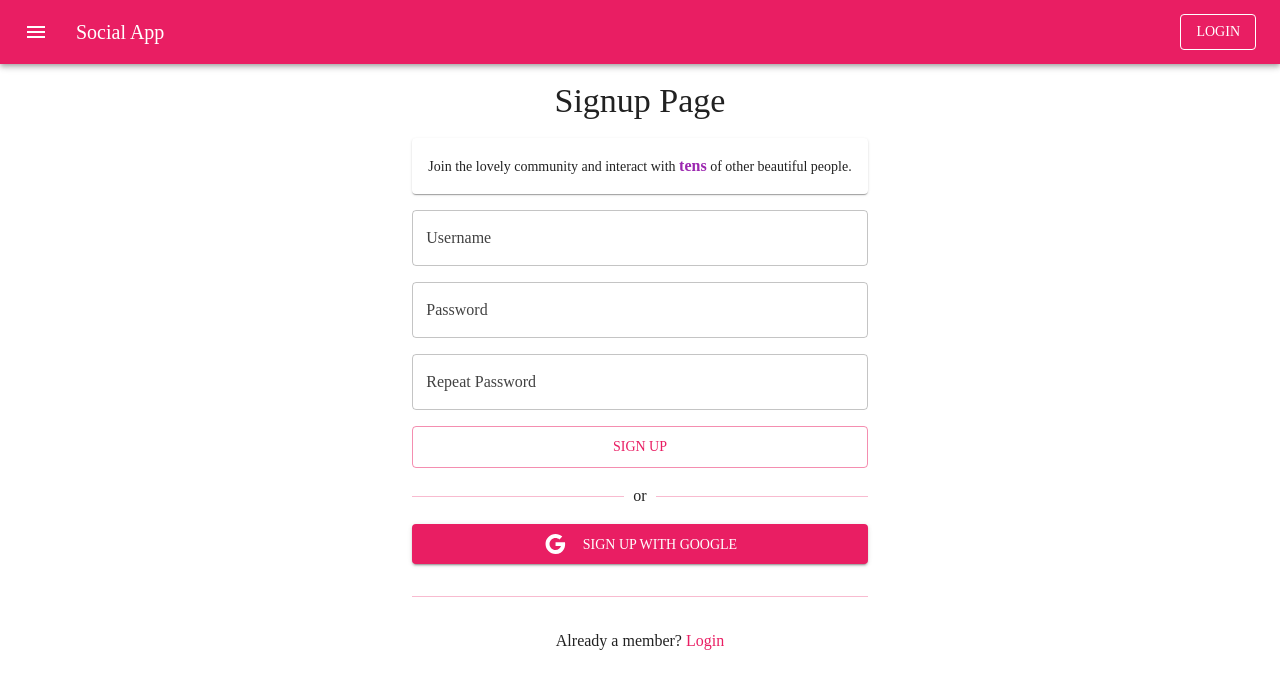
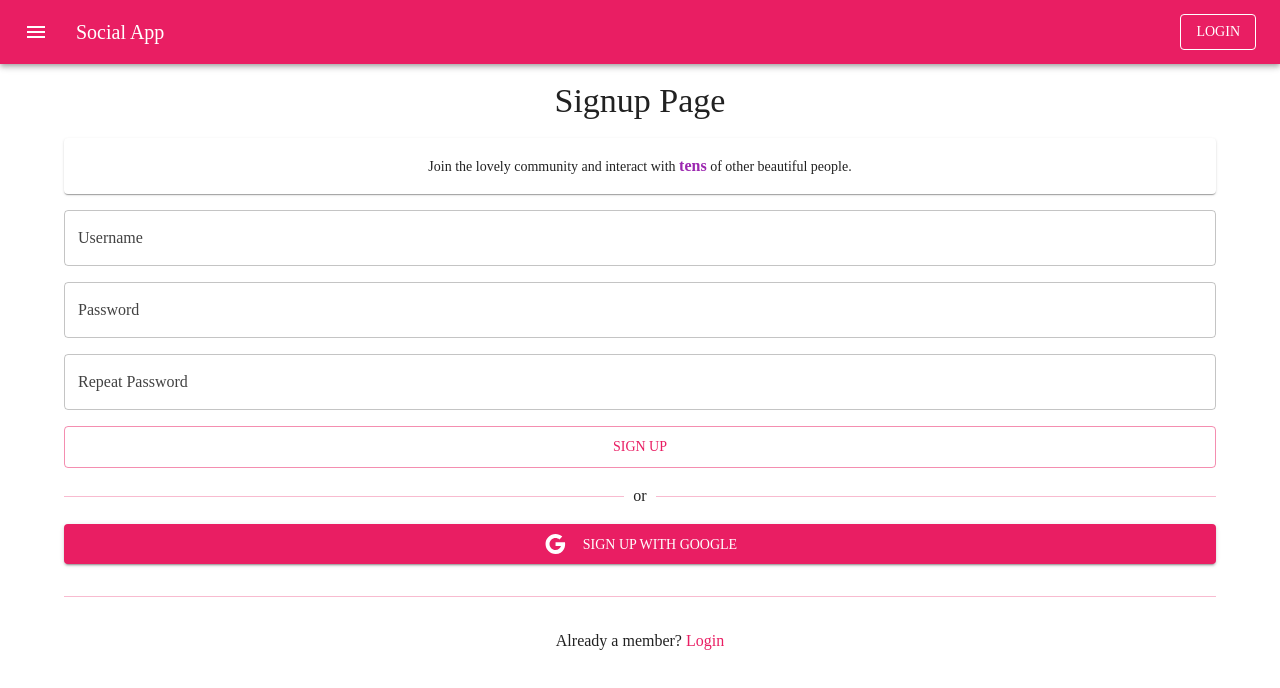
Before and after one commit to arito7/odinbook-front, a React (Create React App) app: page /register in a window 1280 px wide. Shown: the top 688 px of the page. Built offline with nearby package versions, Linux system fonts and the light colour scheme; the HTML template or start-up script is replaced by a standard one.

Commit message:
Cleanup imports

```diff
--- a/src/pages/register.jsx
+++ b/src/pages/register.jsx
@@ -1,10 +1,10 @@
 import React, { useState } from 'react';
-import Box from '@mui/material/Box';
 import Typography from '@mui/material/Typography';
 import TextField from '@mui/material/TextField';
 import Divider from '@mui/material/Divider';
 import Link from '@mui/material/Link';
 import Paper from '@mui/material/Paper';
+import { Container } from '@mui/material';
 import * as Yup from 'yup';
 import { useNavigate } from 'react-router-dom';
 import { useTheme } from '@mui/system';
@@ -72,13 +72,7 @@ const Register = () => {
     },
   });
 
-  const onGoogleSignUp = ({
-    googleId,
-    tokenId,
-    accessToken,
-    tokenObj,
-    profileObj,
-  }) => {
+  const onGoogleSignUp = ({ tokenId, profileObj }) => {
     axios
       .post('/register/google', { tokenId, profileObj })
       .then((res) => {
@@ -101,13 +95,11 @@ const Register = () => {
   };
 
   return (
-    <Box
+    <Container
       sx={{
         display: 'grid',
-        justifyContent: 'center',
+        gap: '1rem',
         padding: '1rem',
-        alignItems: 'center',
-        gap: '1rem',
       }}
     >
       <Typography sx={{ textAlign: 'center' }} variant="h4">
@@ -198,7 +190,7 @@ const Register = () => {
           Login
         </Link>
       </Typography>
-    </Box>
+    </Container>
   );
 };
 
```
